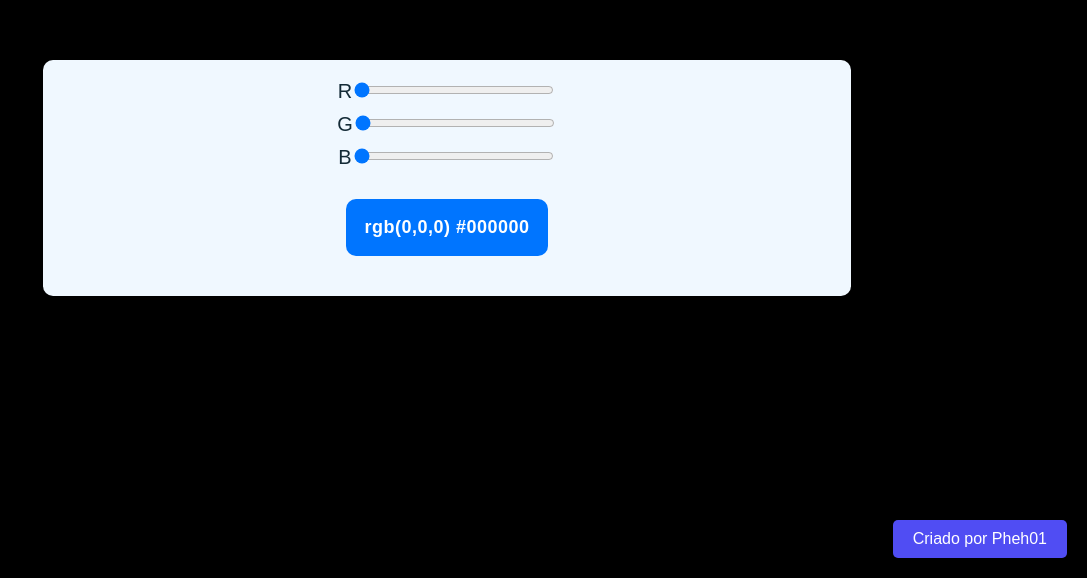
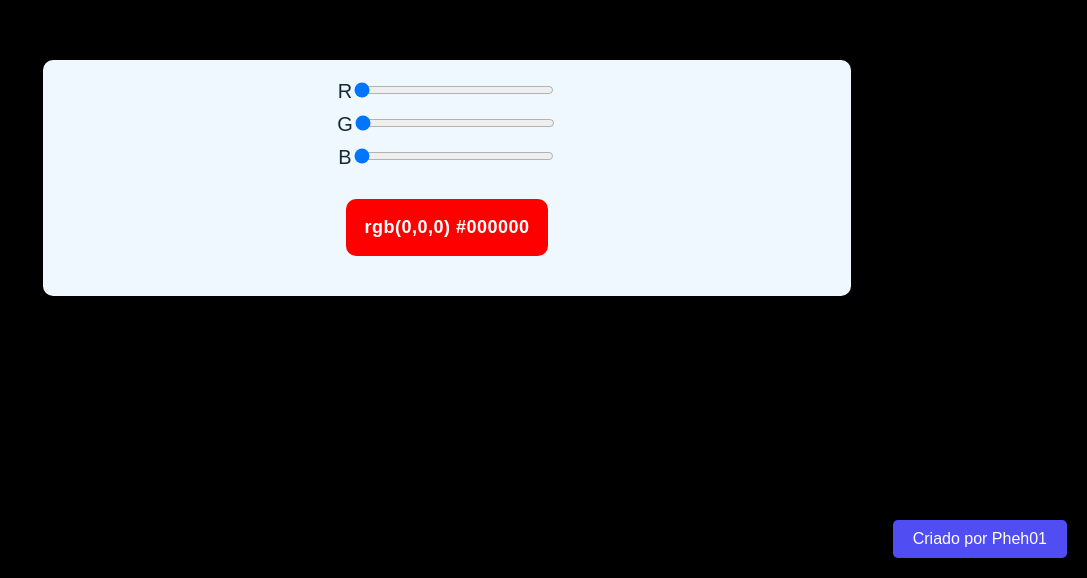
Before and after one commit to Pheh0i/pheh01-colors, a plain HTML site: page index.html in a window 1280 px wide. Shown: the part 222-800 px from the top of the page, without its empty margins (193-1280 px from the left). Drawn offline with Linux system fonts and the light colour scheme; a web font is replaced by a local one.

Commit message:
Update style.css

```diff
--- a/style.css
+++ b/style.css
@@ -33,7 +33,7 @@ span{
     display: inline-block;
     text-align: center;
     margin: 20px 0;
-    background-color: #0075ff;
+    background-color: #ff0000;
     font-family: "Comfortaa", sans-serif;
     color: #ffffff;
     padding: 18px;
```
